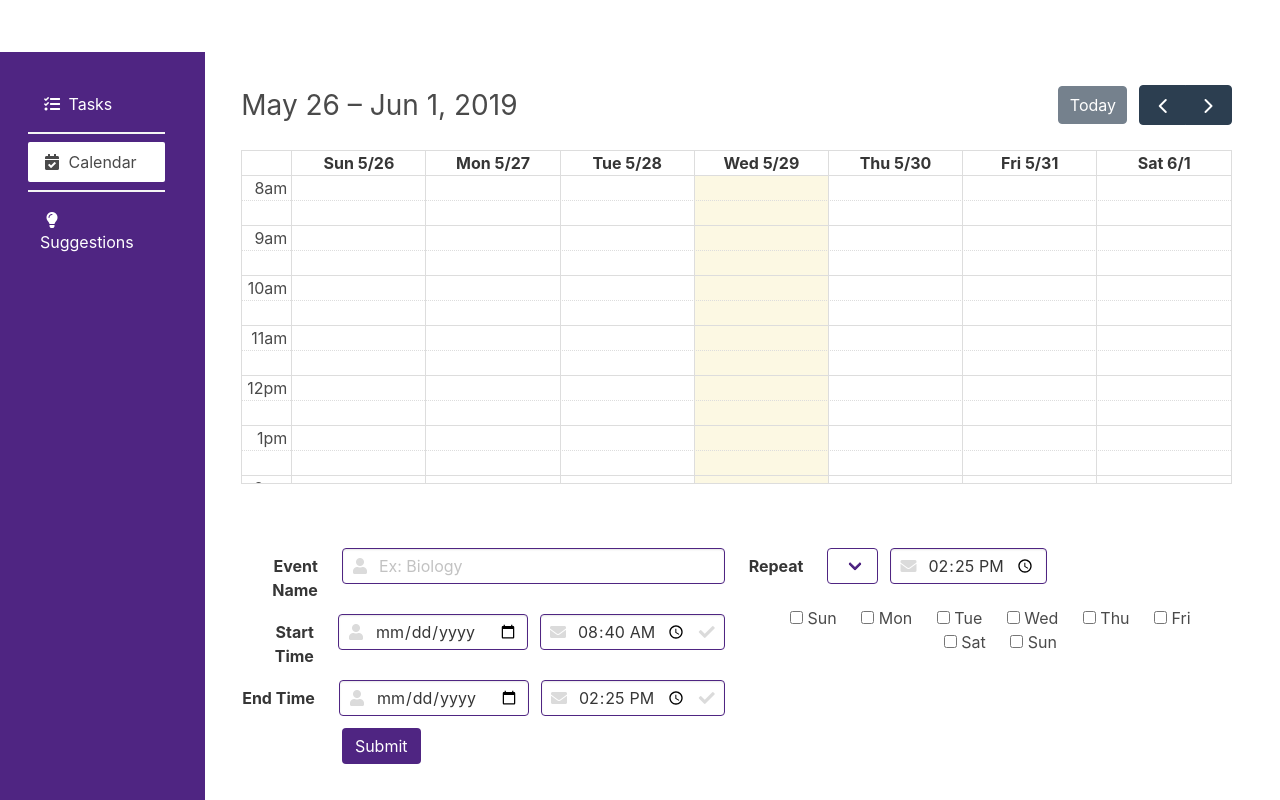
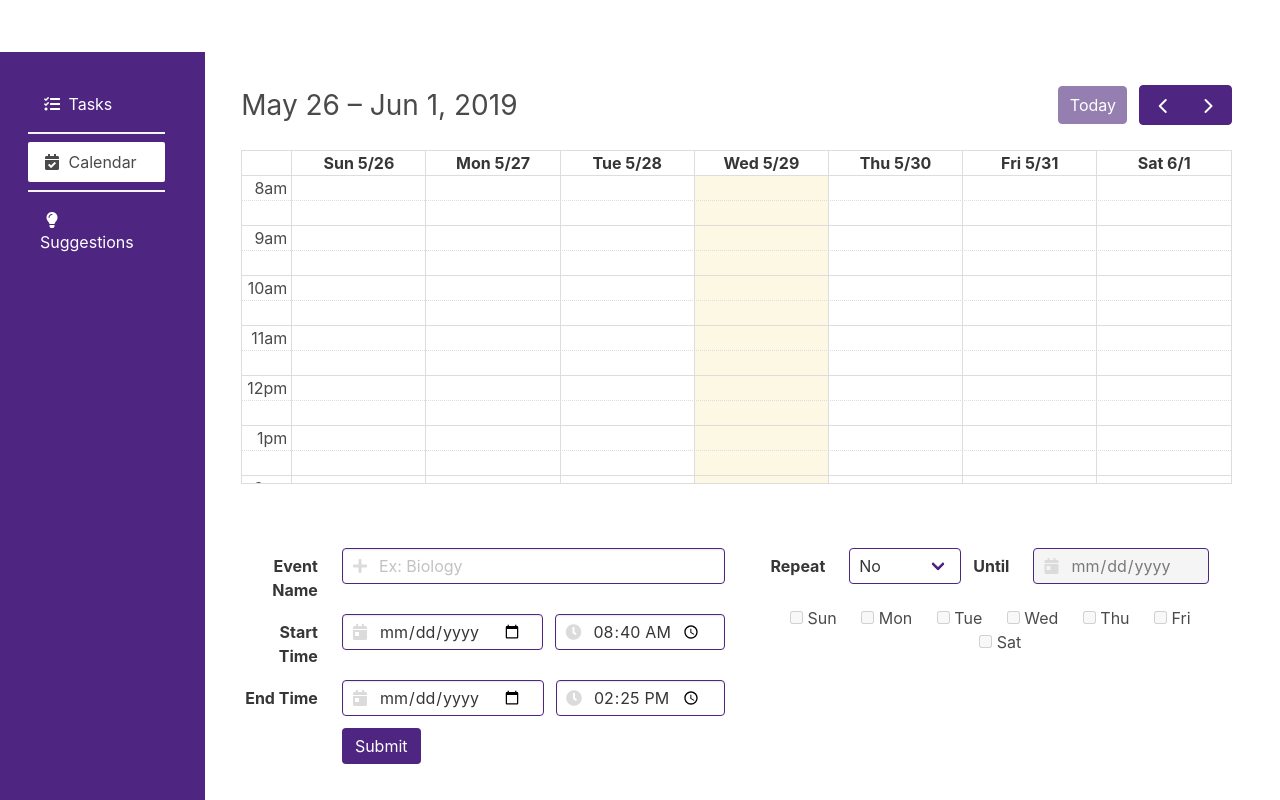
Before and after one commit to eecs-330-nutask/NUTask, a website with bundled scripts: page calendar0.html in a window 1280 px wide. Built offline with nearby package versions, Linux system fonts and the light colour scheme; no server answers.

Commit message:
Color Tweaks

```diff
--- a/calendar0.html
+++ b/calendar0.html
@@ -68,7 +68,7 @@
                       <p class="control is-primary has-icons-left">
                         <input class="input is-primary" id="event-name-field" type="text" placeholder="Ex: Biology">
                         <span class="icon is-small is-left">
-                          <i class="fas fa-user"></i>
+                          <i class="fas fa-plus"></i>
                         </span>
                       </p>
                     </div>
@@ -84,19 +84,17 @@
                         <p class="control is-expanded has-icons-left">
                           <input class="input is-primary" type="date" >
                           <span class="icon is-small is-left">
-                            <i class="fas fa-user"></i>
+                            <i class="fas fa-calendar-day"></i>
                           </span>
                         </p>
                       </div>
                       <div class="field">
-                        <p class="control is-expanded has-icons-left has-icons-right">
+                        <p class="control is-expanded has-icons-left ">
                           <input class="input is-primary" type="time" value="08:40">
                           <span class="icon is-small is-left">
-                            <i class="fas fa-envelope"></i>
+                            <i class="fas fa-clock"></i>
                           </span>
-                          <span class="icon is-small is-right">
-                            <i class="fas fa-check"></i>
-                          </span>
+
                         </p>
                       </div>
                     </div>
@@ -110,19 +108,17 @@
                           <p class="control is-expanded has-icons-left">
                             <input class="input is-primary" type="date">
                             <span class="icon is-small is-left">
-                              <i class="fas fa-user"></i>
+                              <i class="fas fa-calendar-day"></i>
                             </span>
                           </p>
                         </div>
                         <div class="field">
-                          <p class="control is-expanded has-icons-left has-icons-right">
+                          <p class="control is-expanded has-icons-left">
                             <input class="input is-primary" type="time" placeholder="Time" value="14:25">
                             <span class="icon is-small is-left">
-                              <i class="fas fa-envelope"></i>
+                              <i class="fas fa-clock"></i>
                             </span>
-                            <span class="icon is-small is-right">
-                              <i class="fas fa-check"></i>
-                            </span>
+
                           </p>
                         </div>
                       </div>
@@ -149,22 +145,26 @@
                     <label class="label">Repeat</label>
                   </div>
                   <div class="field-body">
-                    <div class="field is-primary is-narrow">
+                    <div class="field is-primary is-narrow" style="width:7rem">
                       <div class="control">
                         <div class="select is-fullwidth is-primary">
-                          <select>
-                            <option>Yes</option>
-                            <option>No</option>
+                          <select id="repeat-select">
+                            <option value="0">No</option>
+                            <option value="1">Yes</option>
+
 
                           </select>
                         </div>
                       </div>
                     </div>
+                    <div class="field-label is-normal">
+                      <label class="label">Until</label>
+                    </div>
                     <div class="field">
-                      <p class="control  has-icons-left" style="padding-right:20rem; padding-left:0rem">
-                        <input class="input is-primary" type="time" placeholder="Time" value="14:25">
+                      <p class="control  has-icons-left" style="width:11rem; padding-left:0rem">
+                        <input id="repeat-until-input" class="input is-primary" type="date" placeholder="Time" value="14:25">
                         <span class="icon is-small is-left">
-                          <i class="fas fa-envelope"></i>
+                          <i class="fas fa-calendar-day"></i>
                         </span>
                       </p>
                     </div>
@@ -176,44 +176,40 @@
 
                 <div class="section has-text-centered" style="padding-top:10px;">
 
-                  <label class="checkbox">
-                    <input type="checkbox">
+                  <label  class="checkbox daycheck" >
+                    <input id="day-0" type="checkbox" class="daycheck">
                       Sun
                   </label>
 
-                  <label class="checkbox">
-                    <input type="checkbox">
+                  <label  class="checkbox daycheck">
+                    <input id="day-1" type="checkbox" class="daycheck">
                       Mon
                   </label>
 
-                  <label class="checkbox">
-                    <input type="checkbox">
+                  <label  class="checkbox daycheck">
+                    <input id="day-2" type="checkbox" class="daycheck">
                       Tue
                   </label>
 
-                  <label class="checkbox">
-                    <input type="checkbox">
+                  <label class="checkbox daycheck">
+                    <input id="day-3"  type="checkbox" class="daycheck">
                       Wed
                   </label>
-                  <label class="checkbox">
-                    <input type="checkbox">
+                  <label  class="checkbox daycheck">
+                    <input id="day-4" type="checkbox" class="daycheck">
                       Thu
                   </label>
 
-                  <label class="checkbox">
-                    <input type="checkbox">
+                  <label  class="checkbox daycheck">
+                    <input id="day-5" type="checkbox" class="daycheck">
                       Fri
                   </label>
 
-                  <label class="checkbox">
-                    <input type="checkbox">
+                  <label  class="checkbox daycheck">
+                    <input id="day-6" type="checkbox" class="daycheck">
                       Sat
                   </label>
 
-                  <label class="checkbox">
-                    <input type="checkbox">
-                      Sun
-                  </label>
 
                   </div>
 
--- a/fullcalendar/core/main.css
+++ b/fullcalendar/core/main.css
@@ -588,7 +588,7 @@ Lots taken from Flatly (MIT): https://bootswatch.com/4/flatly/bootstrap.css
 .fc-button {
   display: inline-block;
   font-weight: 400;
-  color: #212529;
+  color: #4F2582;
   text-align: center;
   vertical-align: middle;
   -webkit-user-select: none;
@@ -603,7 +603,7 @@ Lots taken from Flatly (MIT): https://bootswatch.com/4/flatly/bootstrap.css
   border-radius: 0.25em; }
 
 .fc-button:hover {
-  color: #212529;
+  color: #4F2582;
   text-decoration: none; }
 
 .fc-button:focus {
@@ -617,13 +617,13 @@ Lots taken from Flatly (MIT): https://bootswatch.com/4/flatly/bootstrap.css
 /* "primary" coloring */
 .fc-button-primary {
   color: #fff;
-  background-color: #2C3E50;
-  border-color: #2C3E50; }
+  background-color: #4F2582;
+  border-color: #4F2582; }
 
 .fc-button-primary:hover {
   color: #fff;
-  background-color: #1e2b37;
-  border-color: #1a252f; }
+  background-color: rgb(60, 28, 100);
+  border-color: rgb(60, 28, 100); }
 
 .fc-button-primary:focus {
   -webkit-box-shadow: 0 0 0 0.2rem rgba(76, 91, 106, 0.5);
@@ -631,14 +631,14 @@ Lots taken from Flatly (MIT): https://bootswatch.com/4/flatly/bootstrap.css
 
 .fc-button-primary:disabled {
   color: #fff;
-  background-color: #2C3E50;
-  border-color: #2C3E50; }
+  background-color: rgb(93, 59, 134);
+  border-color: rgb(93, 59, 134); }
 
 .fc-button-primary:not(:disabled):active,
 .fc-button-primary:not(:disabled).fc-button-active {
   color: #fff;
-  background-color: #1a252f;
-  border-color: #151e27; }
+  background-color: rgb(56, 27, 92);
+  border-color: rgb(56, 27, 92); }
 
 .fc-button-primary:not(:disabled):active:focus,
 .fc-button-primary:not(:disabled).fc-button-active:focus {
--- a/lib/calendar.js
+++ b/lib/calendar.js
@@ -20,9 +20,59 @@ if (window.localStorage.getItem("userID") == "1") {
 
 document.addEventListener('DOMContentLoaded', function () {
 
+    document.getElementById("day-0").disabled = true;
+    document.getElementById("day-1").disabled = true;
+    document.getElementById("day-2").disabled = true;
+    document.getElementById("day-3").disabled = true;
+    document.getElementById("day-4").disabled = true;
+    document.getElementById("day-5").disabled = true;
+    document.getElementById("day-6").disabled = true;
+    document.getElementById("repeat-until-input").disabled = true;
+
     calendar.render();
 
     for (event in calJSON) {
-        if (calJSON[event]["repeat"]) {}
+        if (calJSON[event]["repeat"]) {
+            calendar.addEvent({
+                title: calJSON[event]['title'],
+                startTime: calJSON[event]['startTime'],
+                endTime: calJSON[event]['endTime'],
+                daysOfWeek: calJSON[event]['daysOfWeek'],
+                startRecur: calJSON[event]['startRecur'],
+                endRecur: calJSON[event]['endRecur']
+
+            });
+        } else {
+            calendar.addEvent({
+                title: calJSON[event]['title'],
+                start: calJSON[event]['start'],
+                end: calJSON[event]['end']
+
+            });
+        }
     }
 });
+
+document.getElementById('repeat-select').onchange = function () {
+    var opt = document.getElementById('repeat-select');
+
+    if (opt.options[opt.selectedIndex].value == 1) {
+        document.getElementById("day-0").disabled = false;
+        document.getElementById("day-1").disabled = false;
+        document.getElementById("day-2").disabled = false;
+        document.getElementById("day-3").disabled = false;
+        document.getElementById("day-4").disabled = false;
+        document.getElementById("day-5").disabled = false;
+        document.getElementById("day-6").disabled = false;
+        document.getElementById("repeat-until-input").disabled = false;
+    } else {
+        document.getElementById("day-0").disabled = true;
+        document.getElementById("day-1").disabled = true;
+        document.getElementById("day-2").disabled = true;
+        document.getElementById("day-3").disabled = true;
+        document.getElementById("day-4").disabled = true;
+        document.getElementById("day-5").disabled = true;
+        document.getElementById("day-6").disabled = true;
+        document.getElementById("repeat-until-input").disabled = true;
+    }
+};
--- a/tasklist.json
+++ b/tasklist.json
@@ -109,14 +109,15 @@ var taskList1 = {
 var calList0 = {
 
     "retyjsdfrghsdf" : {
-        "eventName" : "Math",
+        "title" : "Math",
         "repeat" : true,
         "start" : "2019-05-28T09:00:00",
-        "end" : "2019-05-29T08:00:00",
+        "end" : "2019-05-28T10:00:00",
         "startTime" :  "09:00:00",
-        "endTime" : "08:00:00",
+        "endTime" : "10:00:00",
         "startRecur" :  "2019-05-28",
         "endRecur" : "2019-06-28",
+        "daysOfWeek" : [1, 3, 5],
 
     },
 
```
Also changed, not shown: _javascript/calendar.js (+55 -1 lines).
